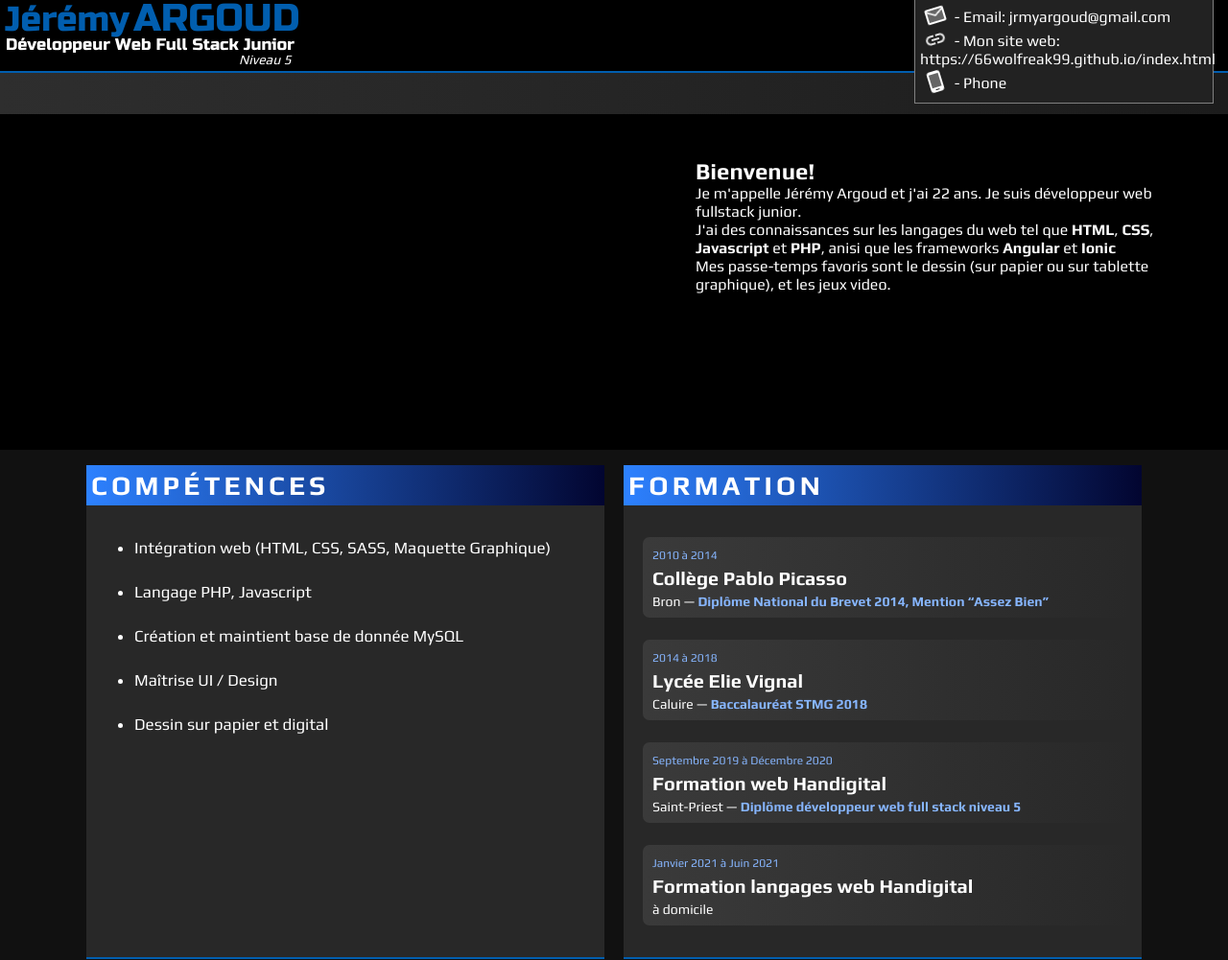
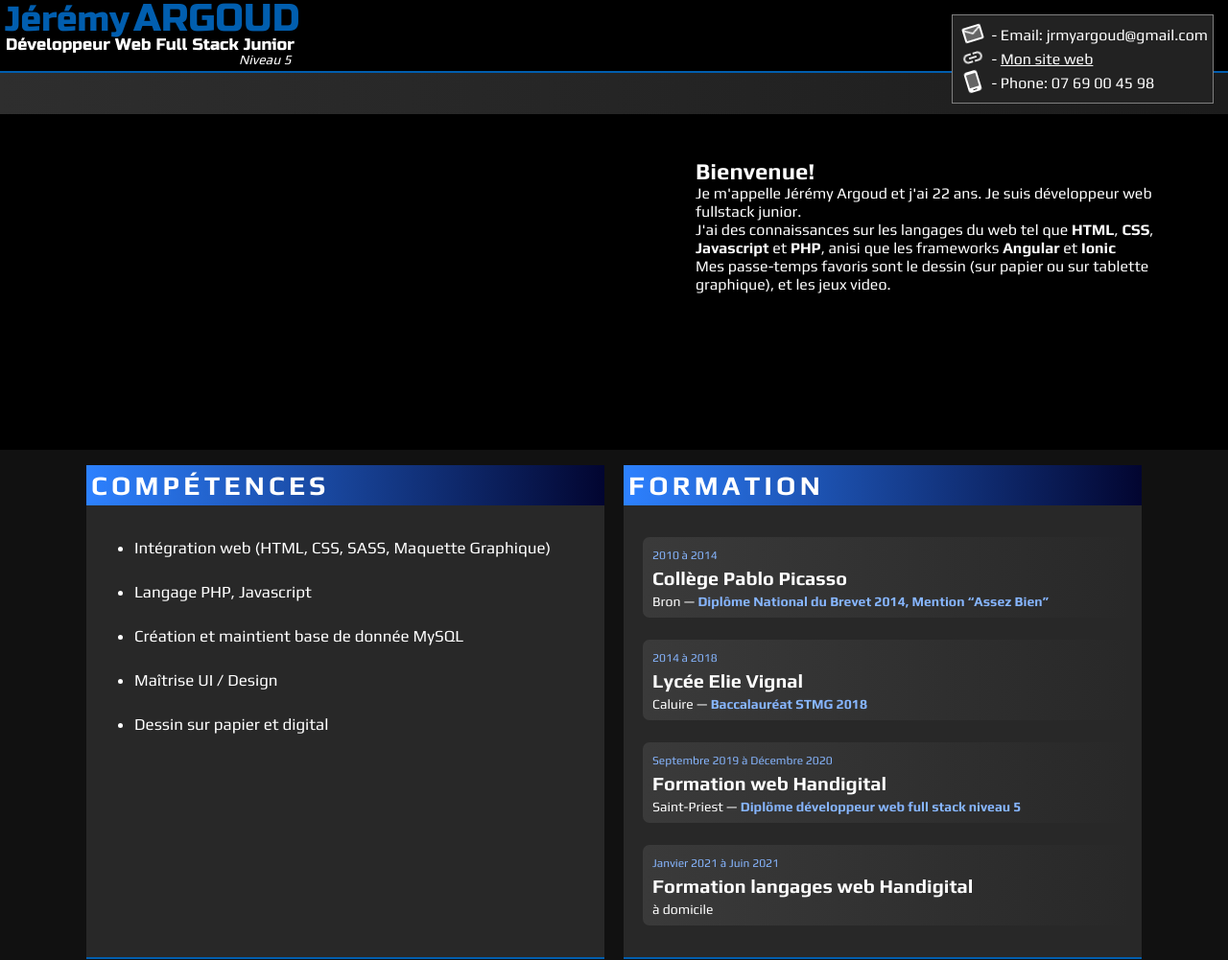
Before and after one commit to 66Wolfreak99/MonCV, a plain HTML site: page index.html in a window 1280 px wide. Shown: the top 1001 px of the page at 96% size. Drawn offline with Linux system fonts and the light colour scheme; a web font is replaced by a local one.

Commit message:
info fix

```diff
--- a/index.html
+++ b/index.html
@@ -34,8 +34,8 @@
             <div class="header_info">
 
                 <p style="margin: 6px 0;"><img class="info_icon" src="./img/twotone_email_white_24dp.png" alt=""> - Email: jrmyargoud@gmail.com</p>
-                <p style="margin: 6px 0;"><img class="info_icon" src="./img/twotone_link_white_24dp.png" alt=""> - Mon site web: https://66wolfreak99.github.io/index.html</p>
-                <p style="margin: 6px 0;"><img class="info_icon" src="./img/twotone_phone_android_white_24dp.png" alt=""> - Phone</p>
+                <p style="margin: 6px 0;"><img class="info_icon" src="./img/twotone_link_white_24dp.png" alt=""> - <a href="https://66wolfreak99.github.io/index.html">Mon site web</a></p>
+                <p style="margin: 6px 0;"><img class="info_icon" src="./img/twotone_phone_android_white_24dp.png" alt=""> - Phone: 07 69 00 45 98</p>
             </div>
 
 
--- a/style.css
+++ b/style.css
@@ -62,7 +62,7 @@ body{
 }
 
 .header_info {
-    width: 300px;
+    /*width: 300px;*/
     /* height: 80px; */
     background: #222222;
     position: absolute;
```
